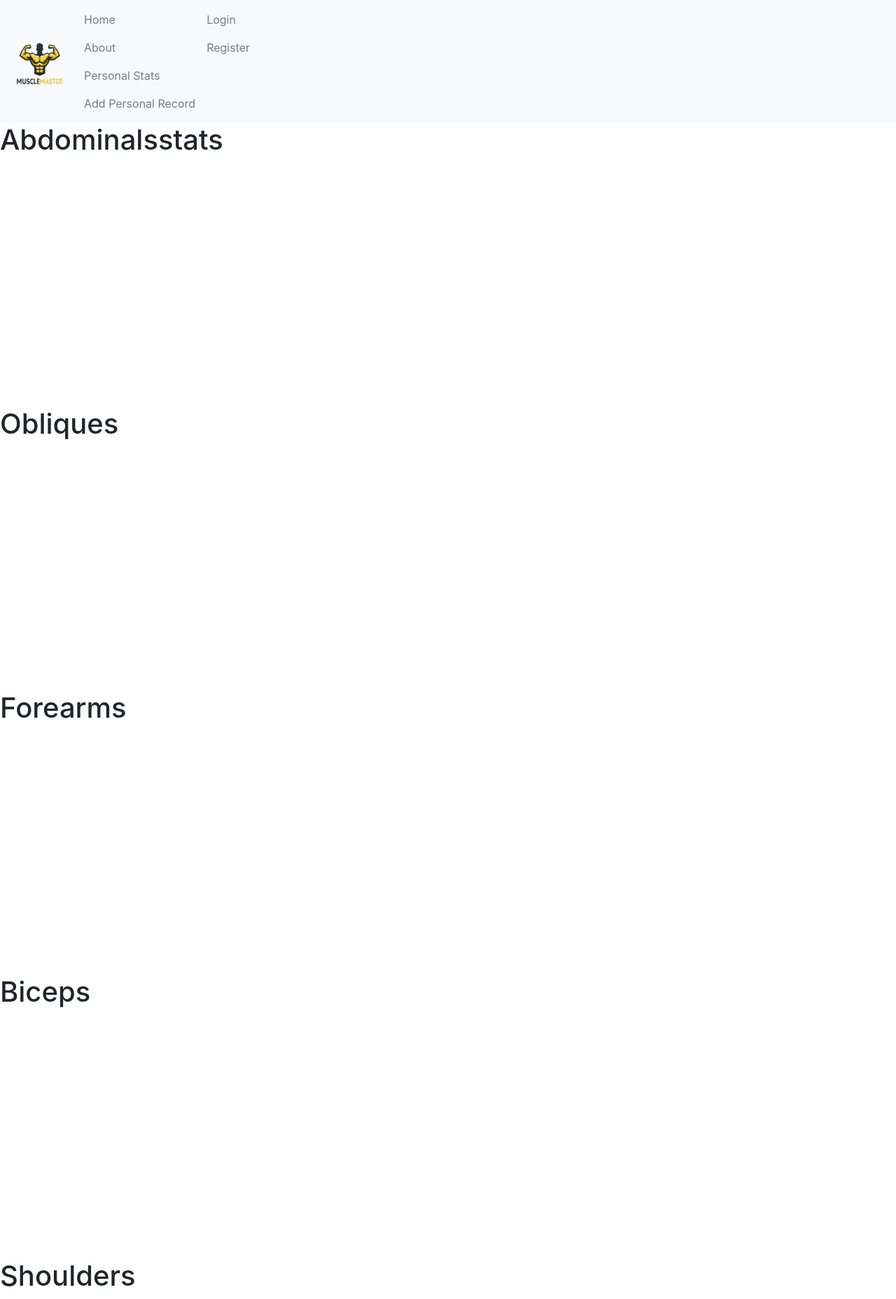
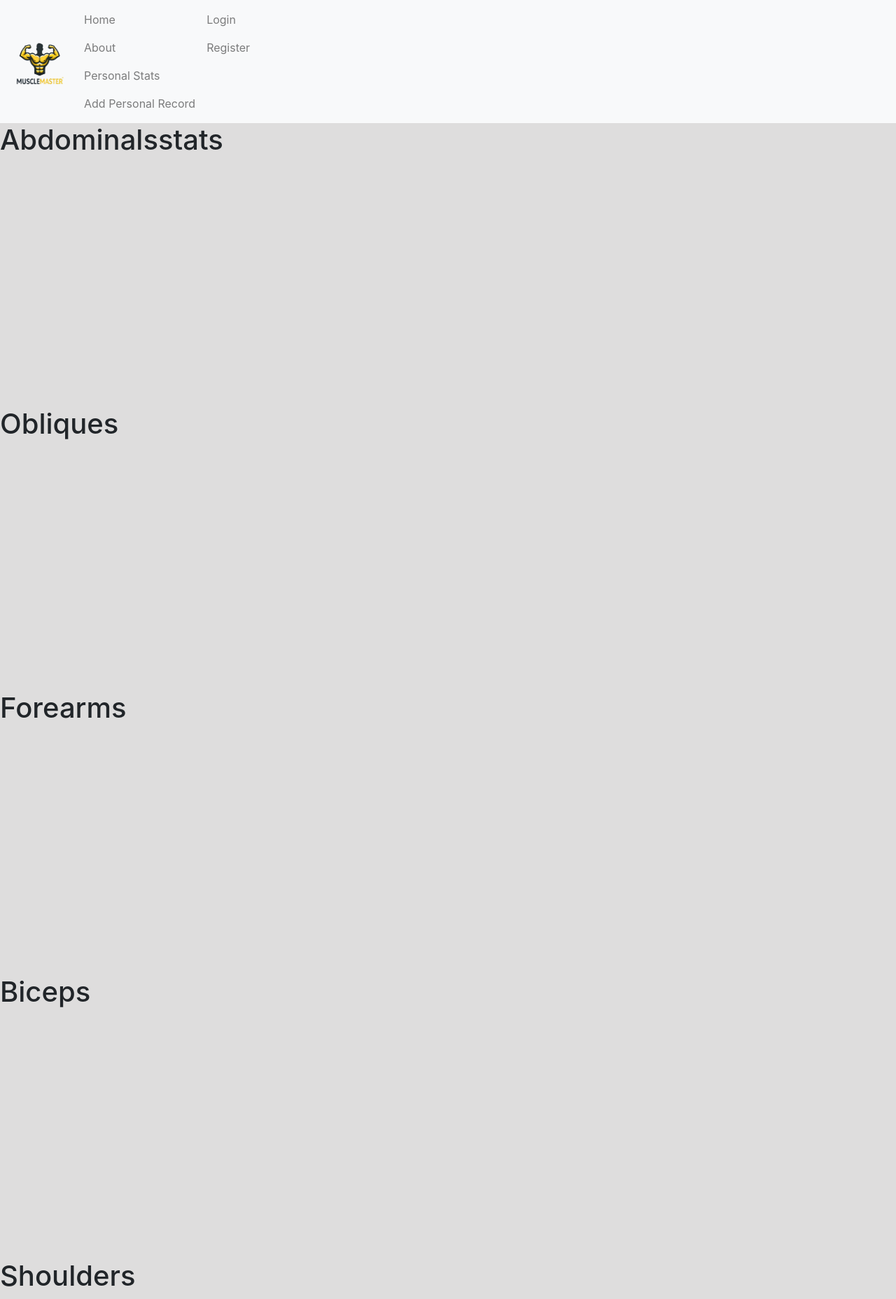
Before and after one commit to alekmiltenov/gym, a Django app: page /stats/ in a window 1280 px wide. Shown: the top 1857 px of the page at 70% size. Run offline with Django 5.2, Linux system fonts and the light colour scheme; data comes from the database, SQL or seed files in the repository; a map, chart or similar area stays blank; some libraries are stand-ins or nearby versions.

Commit message:
Update stats_muscles.html

```diff
--- a/gym_project/gym_app/templates/gym_app/stats_muscles.html
+++ b/gym_project/gym_app/templates/gym_app/stats_muscles.html
@@ -10,6 +10,11 @@
     <title>Muscle statistics</title>
 </head>
 <body>
+    <style>
+        body{
+            background-color: rgba(189, 186, 186, 0.486);
+        }
+    </style>
 <div id="charts" muscle_measurements="{{ muscle_stats }}">
     <div id="abdominals_stats">
         <h1>Abdominalsstats</h1>
```
